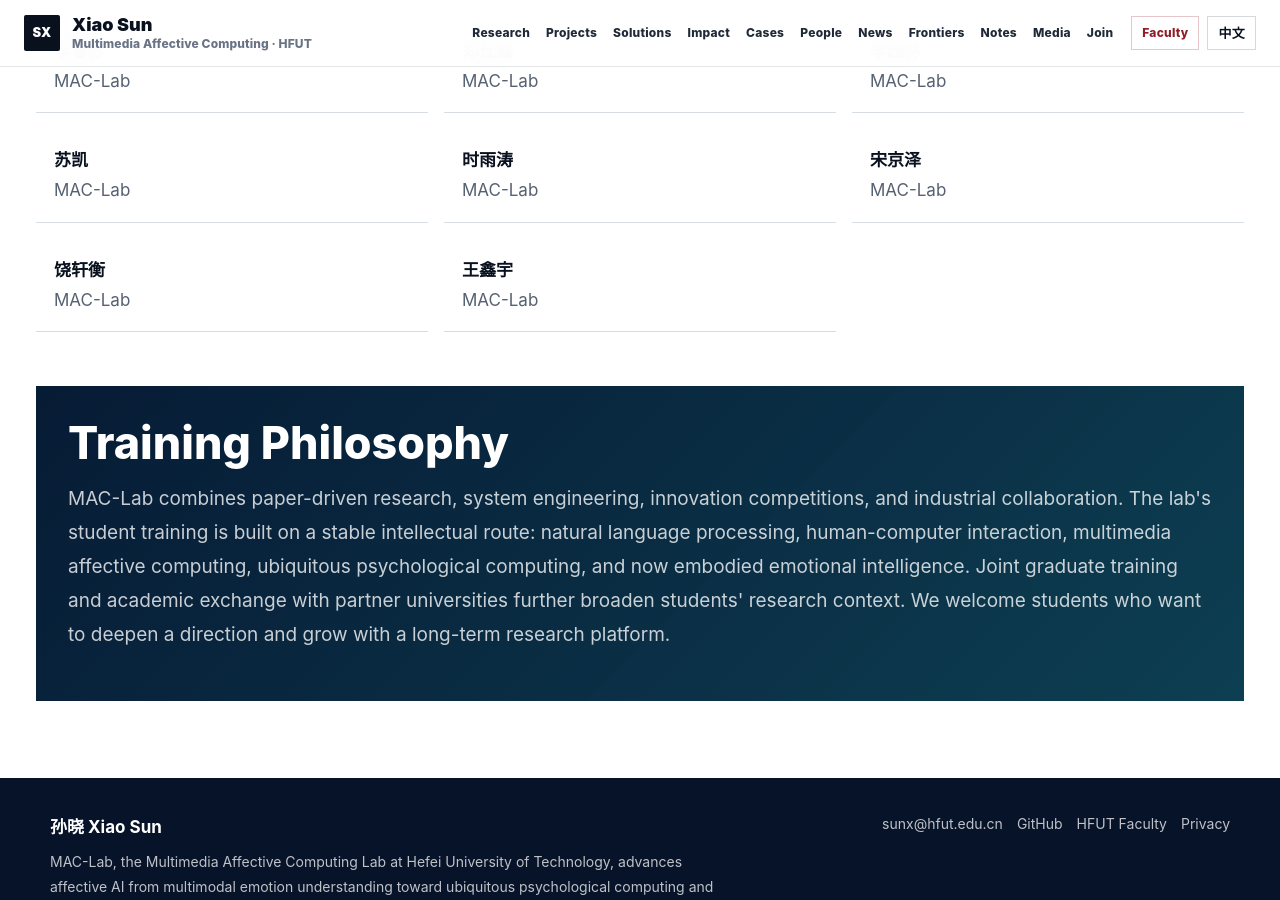
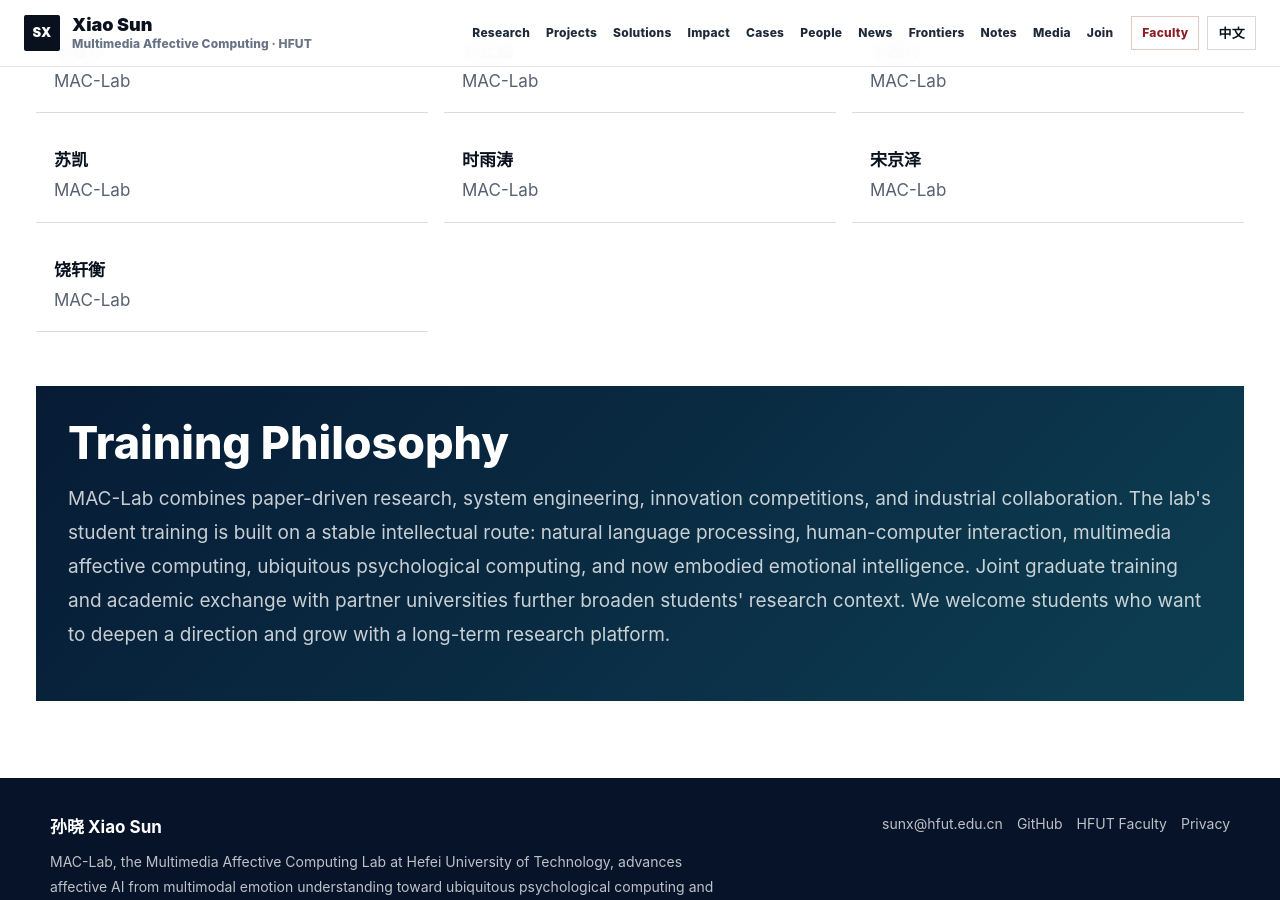
Before and after one commit to sxhfut/sxhfut.github.io, a Jekyll site: the page built from _pages/team/index.md, in a window 1280 px wide and 900 px high, scrolled down 5704 px. Built offline with Jekyll 4.4.1, drawn with Linux system fonts in a browser that asks for light colours.

Commit message:
Remove Wang Xinyu from roster

```diff
--- a/_pages/team/index.md
+++ b/_pages/team/index.md
@@ -168,7 +168,6 @@ rank: 4
   <div><strong>时雨涛</strong><span>MAC-Lab</span></div>
   <div><strong>宋京泽</strong><span>MAC-Lab</span></div>
   <div><strong>饶轩衡</strong><span>MAC-Lab</span></div>
-  <div><strong>王鑫宇</strong><span>MAC-Lab</span></div>
 </div>
 
 <div class="media-note">
```
